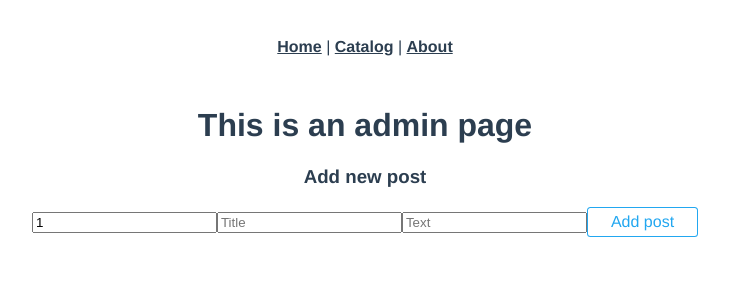
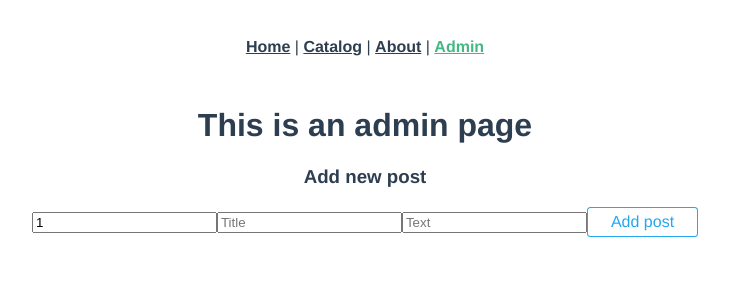
Before and after one commit to denykon/dis, a Vue app: page /dis/adminpage in a window 1280 px wide. Shown: the top 300 px of the page, without its empty margins (275-1004 px from the left). Built offline with nearby package versions, Linux system fonts and the light colour scheme.

Commit message:
admin page was added

```diff
--- a/src/components/Navigation.vue
+++ b/src/components/Navigation.vue
@@ -2,7 +2,8 @@
     <div id="nav">
         <router-link to="/dis/">Home</router-link> |
         <router-link to="/dis/catalog">Catalog</router-link> |
-        <router-link to="/dis/about">About</router-link>
+        <router-link to="/dis/about">About</router-link> |
+        <router-link to="/dis/adminpage">Admin</router-link>
     </div>
 </template>
 
@@ -17,12 +18,12 @@
         padding: 30px;
     }
 
-    #nav a {
+    a {
         font-weight: bold;
         color: #2c3e50;
     }
 
-    #nav a.router-link-exact-active {
+    .router-link-exact-active {
         color: #42b983;
     }
 </style>
--- a/src/components/PostWriter.vue
+++ b/src/components/PostWriter.vue
@@ -36,7 +36,6 @@
           .then(() => {
             this.title = '';
             this.text = '';
-            this.userId = 1;
           });
       }
     }
```
Also changed, not shown: 7 other files (tests, documents, lock files or other folders).
